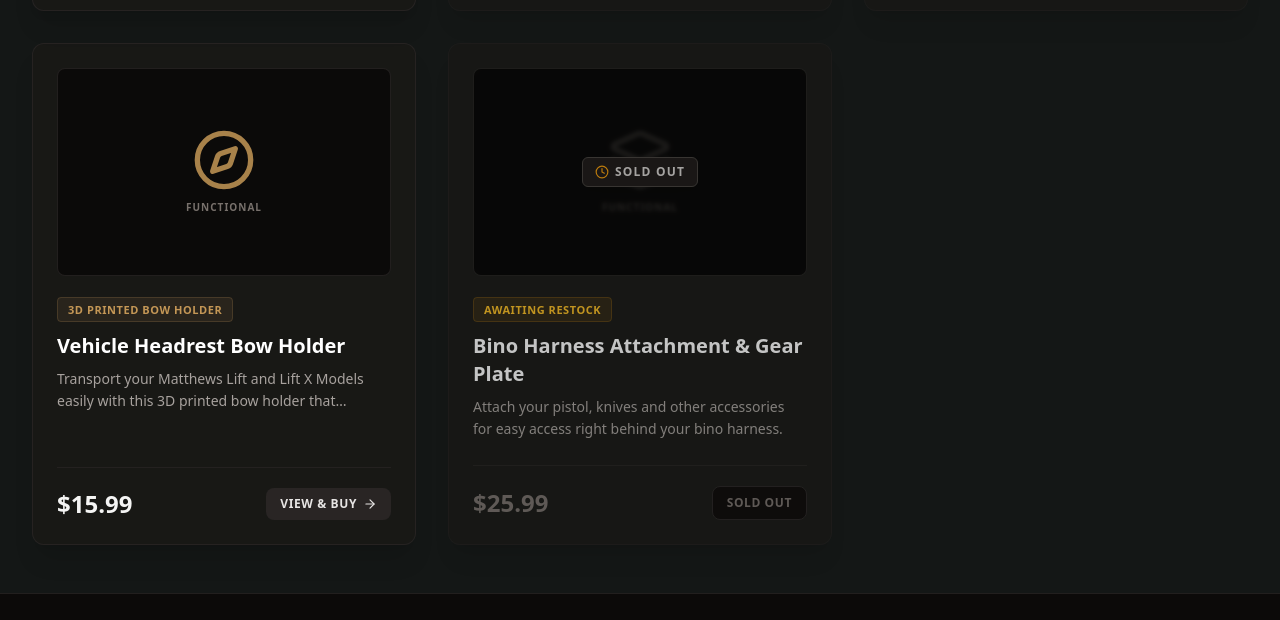
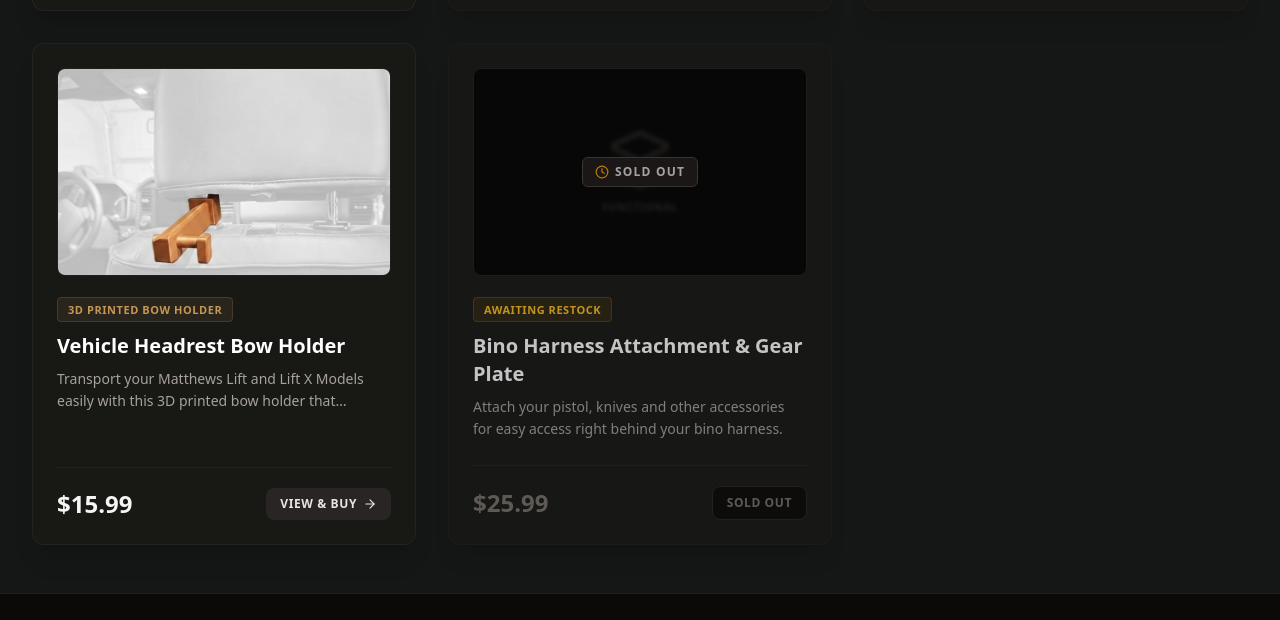
Before and after one commit to DCD26/deer-camp-designs, a website: page index.html in a window 1280 px wide. Shown: the part 1339-1959 px from the top of the page. Drawn offline with nearby package versions, Linux system fonts and the light colour scheme.

Commit message:
Fix bow holder image array bracket format

```diff
--- a/index.html
+++ b/index.html
@@ -399,7 +399,7 @@
         category: "functional",
         price: 15.99,
         badge: "3D Printed Bow Holder",
-        images: "bow-holder.jpg",
+        image: "bow-holder.jpg",
         icon: "compass",
         soldOut: false,
         hasColors: true,
```
